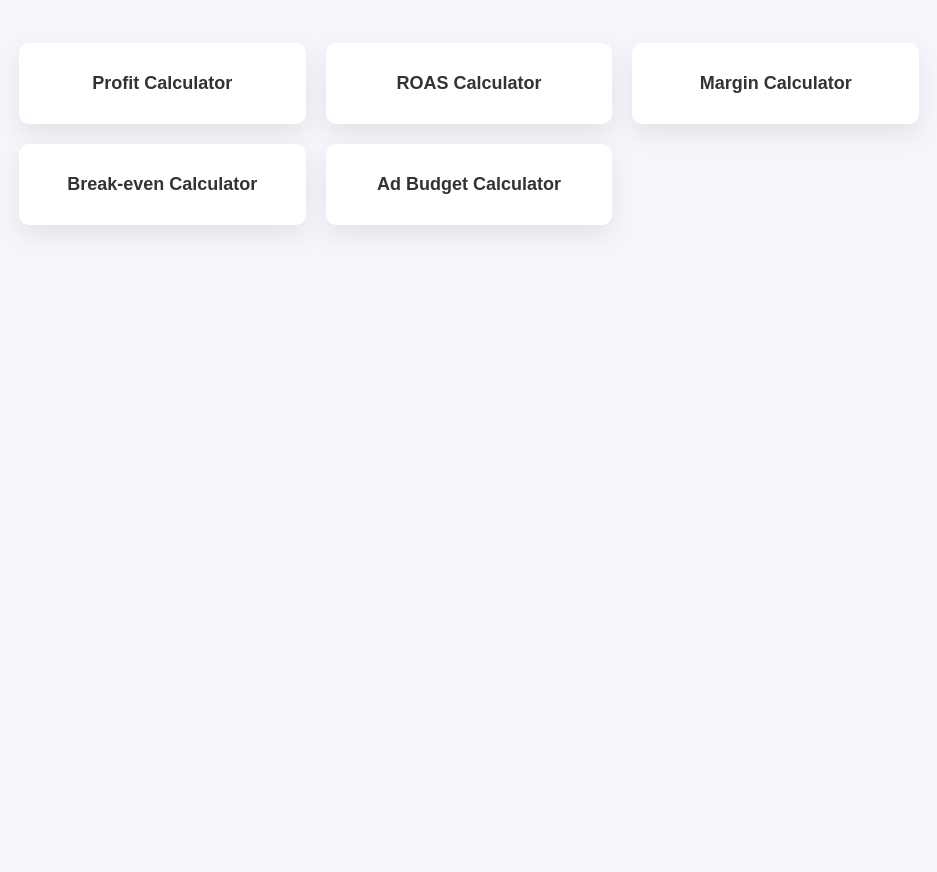
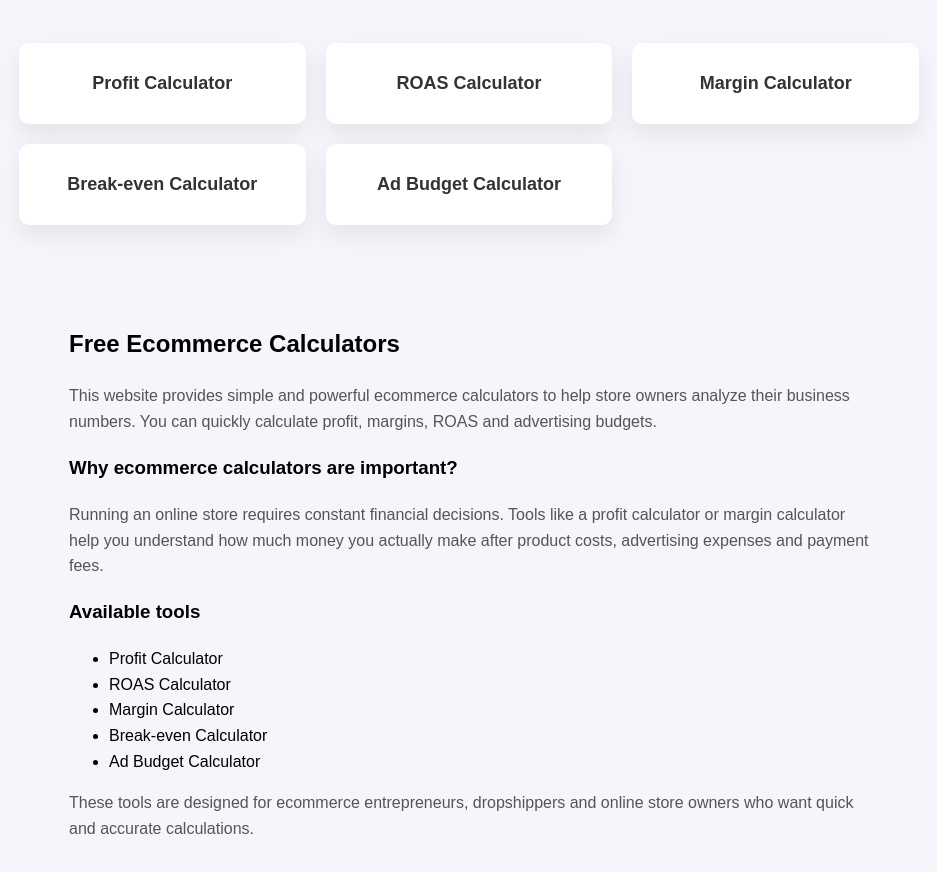
Before and after one commit to drlou-cpu/profit-calculator, a plain HTML site: page index.html in a window 1280 px wide. Shown: the part 234-1106 px from the top of the page, without its empty margins (171-1108 px from the left). Before the commit the page ends 800 px from the top, so only its background shows below. Drawn offline with Linux system fonts and the light colour scheme.

Commit message:
Update index.html

```diff
--- a/index.html
+++ b/index.html
@@ -130,6 +130,36 @@ font-weight:bold;
 </div>
 
 </div>
+<section style="max-width:800px;margin:60px auto;font-family:Arial;text-align:left;line-height:1.6">
 
+<h2>Free Ecommerce Calculators</h2>
+
+<p>
+This website provides simple and powerful ecommerce calculators to help store owners analyze their business numbers.
+You can quickly calculate profit, margins, ROAS and advertising budgets.
+</p>
+
+<h3>Why ecommerce calculators are important?</h3>
+
+<p>
+Running an online store requires constant financial decisions. Tools like a profit calculator or margin calculator help
+you understand how much money you actually make after product costs, advertising expenses and payment fees.
+</p>
+
+<h3>Available tools</h3>
+
+<ul>
+<li>Profit Calculator</li>
+<li>ROAS Calculator</li>
+<li>Margin Calculator</li>
+<li>Break-even Calculator</li>
+<li>Ad Budget Calculator</li>
+</ul>
+
+<p>
+These tools are designed for ecommerce entrepreneurs, dropshippers and online store owners who want quick and accurate calculations.
+</p>
+
+</section>
 </body>
 </html>
```
